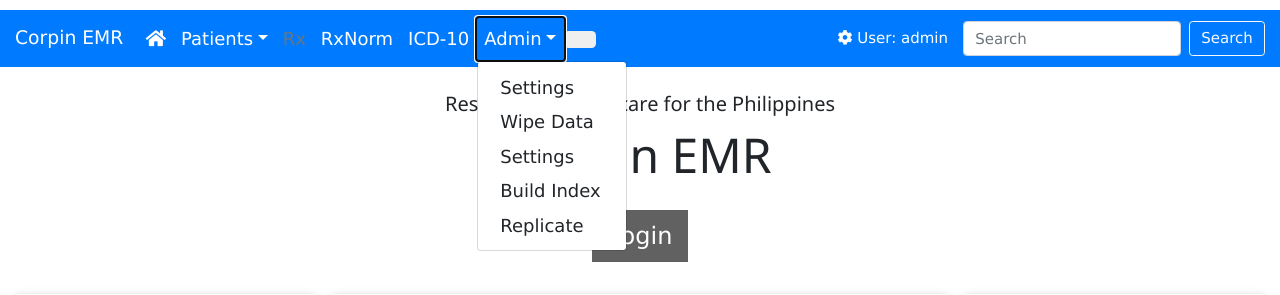
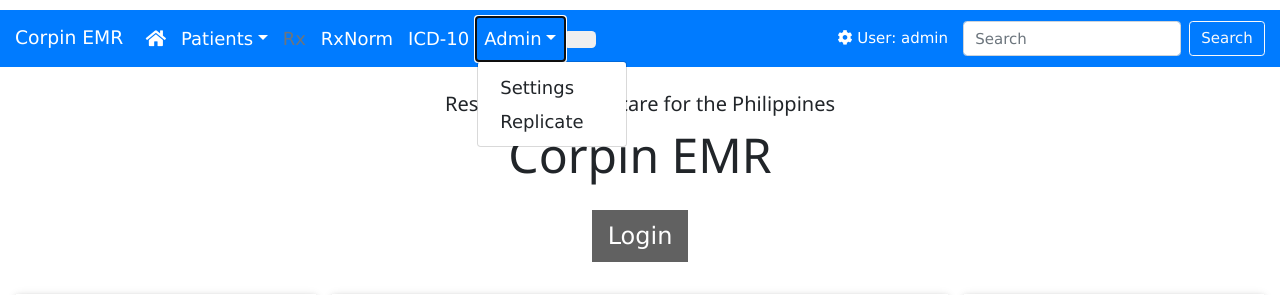
Before and after one commit to nstudt/corpin-emr, a Node server app: page / in a window 1280 px wide, after a click on "Admin". Shown: the top 295 px of the page. Run offline with Node 20, Linux system fonts and the light colour scheme; some libraries are stand-ins or nearby versions.

Commit message:
changes to add

```diff
--- a/app.js
+++ b/app.js
@@ -16,7 +16,7 @@ const app = express();
 
 //todo - move dbname to .config
 var HOST = "http://admin:Sdfg@345@52.74.45.66:5984/patients";
-var remoteDB = new PouchDB('http://52.74.45.66:5984/patients');
+var remoteDB = new PouchDB(HOST);
 var dbname = "patients";
 var db = new PouchDB(dbname);
 var pmodel = require(path.join(__dirname, "models/patientModel"));
--- a/views/partials/navbar.hbs
+++ b/views/partials/navbar.hbs
@@ -37,19 +37,19 @@
                 <a href="/admin" class="nav-link dropdown-toggle w3-large " data-toggle="dropdown" id="navBarDropdownMenuLink">Admin</a>
                 <div class="dropdown-menu">
                     <a href="/settings" class="dropdown-item w3-large">Settings</a>
-                    <form action= "/settings/destroy" method="POST">
+                    {{!-- <form action= "/settings/destroy" method="POST">
                     <a href="#" class="dropdown-item w3-large" onclick="this.parentNode.submit()">Wipe Data</a>
-                    </form>
-                    <a href="/settings/createdb" class="dropdown-item w3-large">Settings</a>
+                    </form> --}}
+                    {{!-- <a href="/settings/createdb" class="dropdown-item w3-large">Settings</a> --}}
                     {{!-- <form action= "/settings/createdb" method="POST">
                     <a href="#" class="dropdown-item w3-large" onclick="this.parentNode.submit()">createdb</a>
                     </form>
                     <form action= "/settings/sample" method="POST">
                     <a href="#" class="dropdown-item w3-large" onclick="this.parentNode.submit()">Generate Sample Data</a>
                     </form> --}}
-                    <form action= "/settings/buildQuery" method="POST">
+                    {{!-- <form action= "/settings/buildQuery" method="POST">
                     <a href="#" class="dropdown-item w3-large" onclick="this.parentNode.submit()">Build Index</a>
-                    </form>
+                    </form> --}}
                     <form action= "/settings/replicate" method="POST">
                     <a href="#" class="dropdown-item w3-large" onclick="this.parentNode.submit()">Replicate</a>
                     </form>
```
